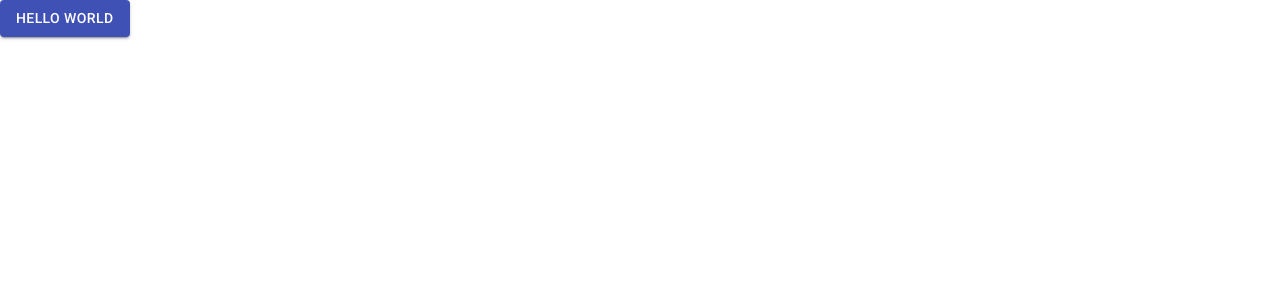
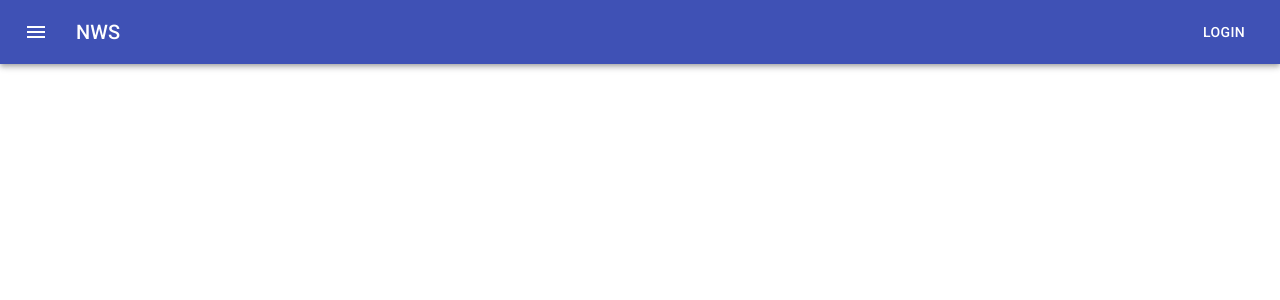
Before and after one commit to senkuu/NWS_SOCIAL_NETWORK_Frontend, a React (Create React App) app: page / in a window 1280 px wide. Shown: the top 300 px of the page. Built offline with nearby package versions, Linux system fonts and the light colour scheme.

Commit message:
Make navbar and configure ts paths

```diff
--- a/src/App.tsx
+++ b/src/App.tsx
@@ -1,14 +1,12 @@
 import React from "react";
 
-// import materials components
-import Button from "@material-ui/core/Button";
+// import pages
+import Home from "./pages/Home";
 
 function App() {
   return (
     <div className="App">
-      <Button variant="contained" color="primary">
-        Hello World
-      </Button>
+      <Home />
     </div>
   );
 }
--- /dev/null
+++ b/src/components/NavBar/NavBar.tsx
@@ -0,0 +1,51 @@
+import React, { useState } from "react";
+
+// import material-ui components
+import { createStyles, makeStyles, Theme } from "@material-ui/core/styles";
+import AppBar from "@material-ui/core/AppBar";
+import Toolbar from "@material-ui/core/Toolbar";
+import Typography from "@material-ui/core/Typography";
+import Button from "@material-ui/core/Button";
+import IconButton from "@material-ui/core/IconButton";
+import MenuIcon from "@material-ui/icons/Menu";
+
+const useStyles = makeStyles((theme: Theme) =>
+  createStyles({
+    root: {
+      flexGrow: 1,
+    },
+    menuButton: {
+      marginRight: theme.spacing(2),
+    },
+    title: {
+      flexGrow: 1,
+    },
+  })
+);
+
+function NavBar() {
+  const classes = useStyles();
+
+  const [isAuthenticated, setIsAuthenticated] = useState<Boolean>(false);
+
+  return (
+    <AppBar position="static">
+      <Toolbar>
+        <IconButton
+          edge="start"
+          className={classes.menuButton}
+          color="inherit"
+          aria-label="menu"
+        >
+          <MenuIcon />
+        </IconButton>
+        <Typography variant="h6" className={classes.title}>
+          NWS
+        </Typography>
+        {isAuthenticated ? "Gontrand" : <Button color="inherit">Login</Button>}
+      </Toolbar>
+    </AppBar>
+  );
+}
+
+export default NavBar;
--- /dev/null
+++ b/src/components/NavBar/index.ts
@@ -0,0 +1,3 @@
+import NavBar from "./NavBar";
+
+export default NavBar;
--- /dev/null
+++ b/src/pages/Home/Home.tsx
@@ -0,0 +1,12 @@
+import React from "react";
+import NavBar from "components/NavBar";
+
+function Home() {
+  return (
+    <React.Fragment>
+      <NavBar />
+    </React.Fragment>
+  );
+}
+
+export default Home;
--- /dev/null
+++ b/src/pages/Home/index.ts
@@ -0,0 +1,3 @@
+import Home from "./Home";
+
+export default Home;
--- a/tsconfig.json
+++ b/tsconfig.json
@@ -17,7 +17,8 @@
     "resolveJsonModule": true,
     "isolatedModules": true,
     "noEmit": true,
-    "jsx": "react"
+    "jsx": "react",
+    "baseUrl": "src/"
   },
   "include": [
     "src"
```
